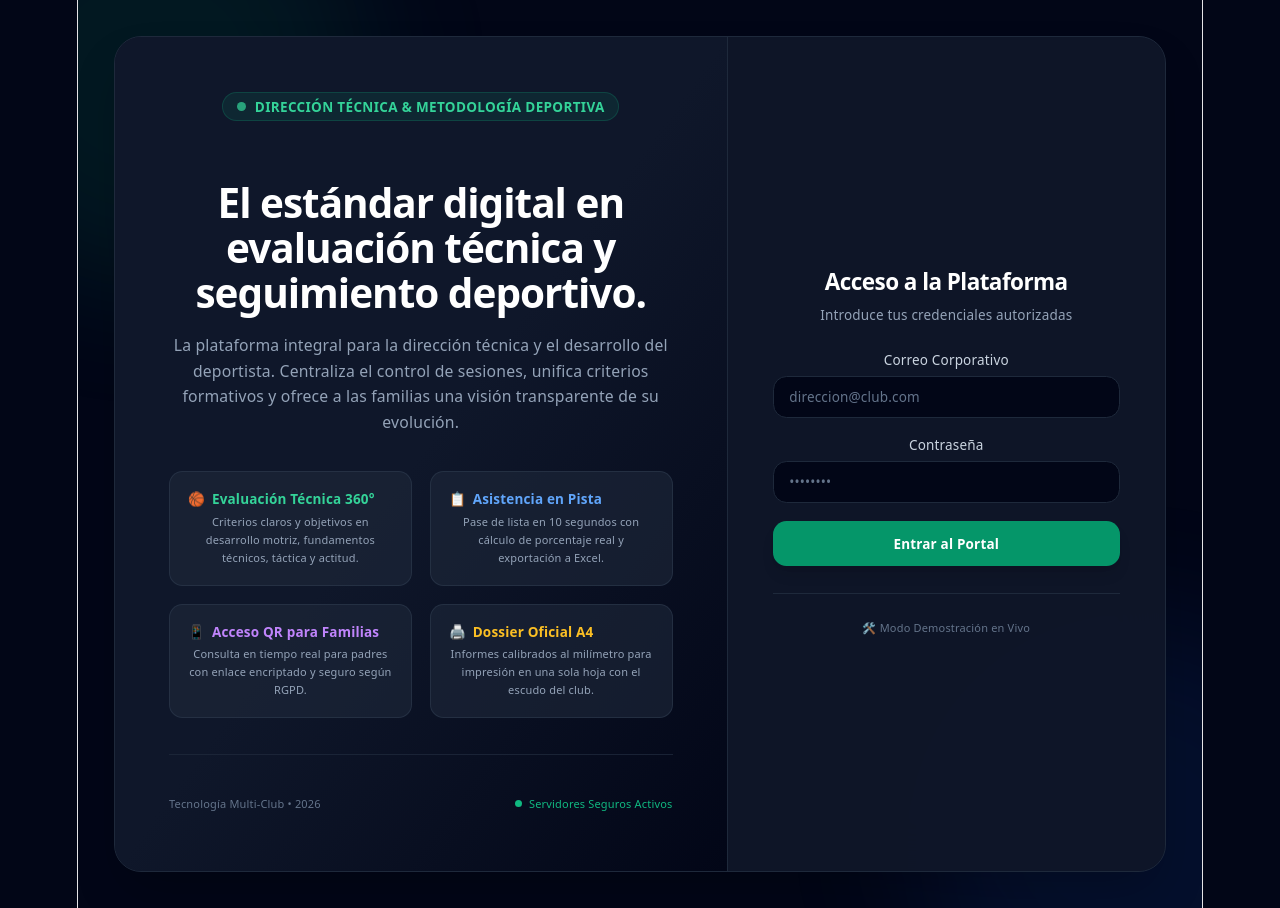
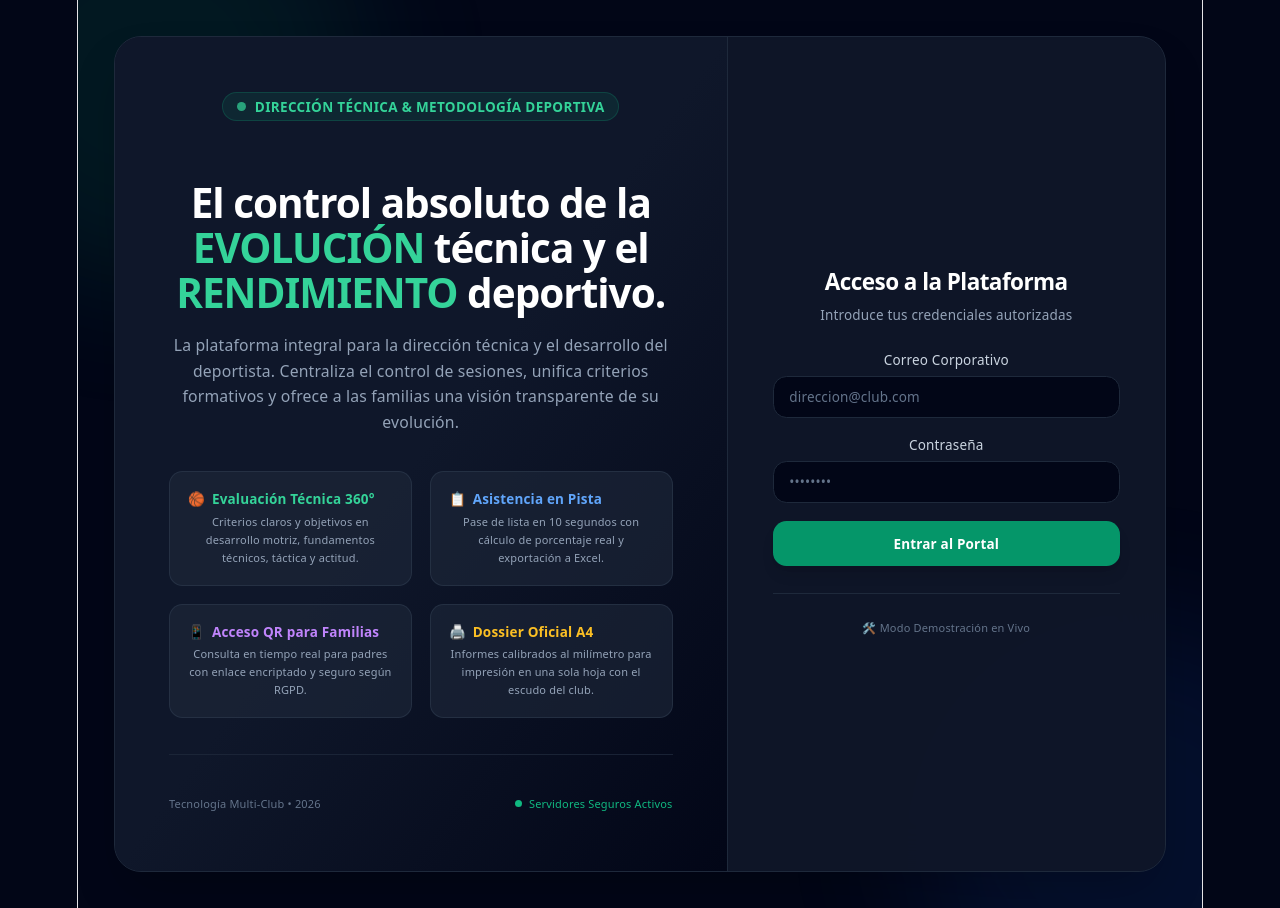
Before and after one commit to javierleoncabrera-cmyk/EVACULACION-CLUBs, a React (Vite) app: page / in a window 1280 px wide. Built offline with nearby package versions, Linux system fonts and the light colour scheme.

Commit message:
Update 14

```diff
--- a/src/App.tsx
+++ b/src/App.tsx
@@ -590,8 +590,9 @@ export default function App() {
                 <span>Dirección Técnica &amp; Metodología Deportiva</span>
               </div>
 
+              {/* Titular con doble énfasis en Mayúsculas */}
               <h1 className="text-3xl sm:text-4xl font-extrabold text-white tracking-tight leading-tight mb-4">
-                El estándar digital en evaluación técnica y seguimiento deportivo.
+                El control absoluto de la <span className="text-emerald-400">EVOLUCIÓN</span> técnica y el <span className="text-emerald-400">RENDIMIENTO</span> deportivo.
               </h1>
 
               <p className="text-slate-400 text-sm leading-relaxed mb-8">
```
